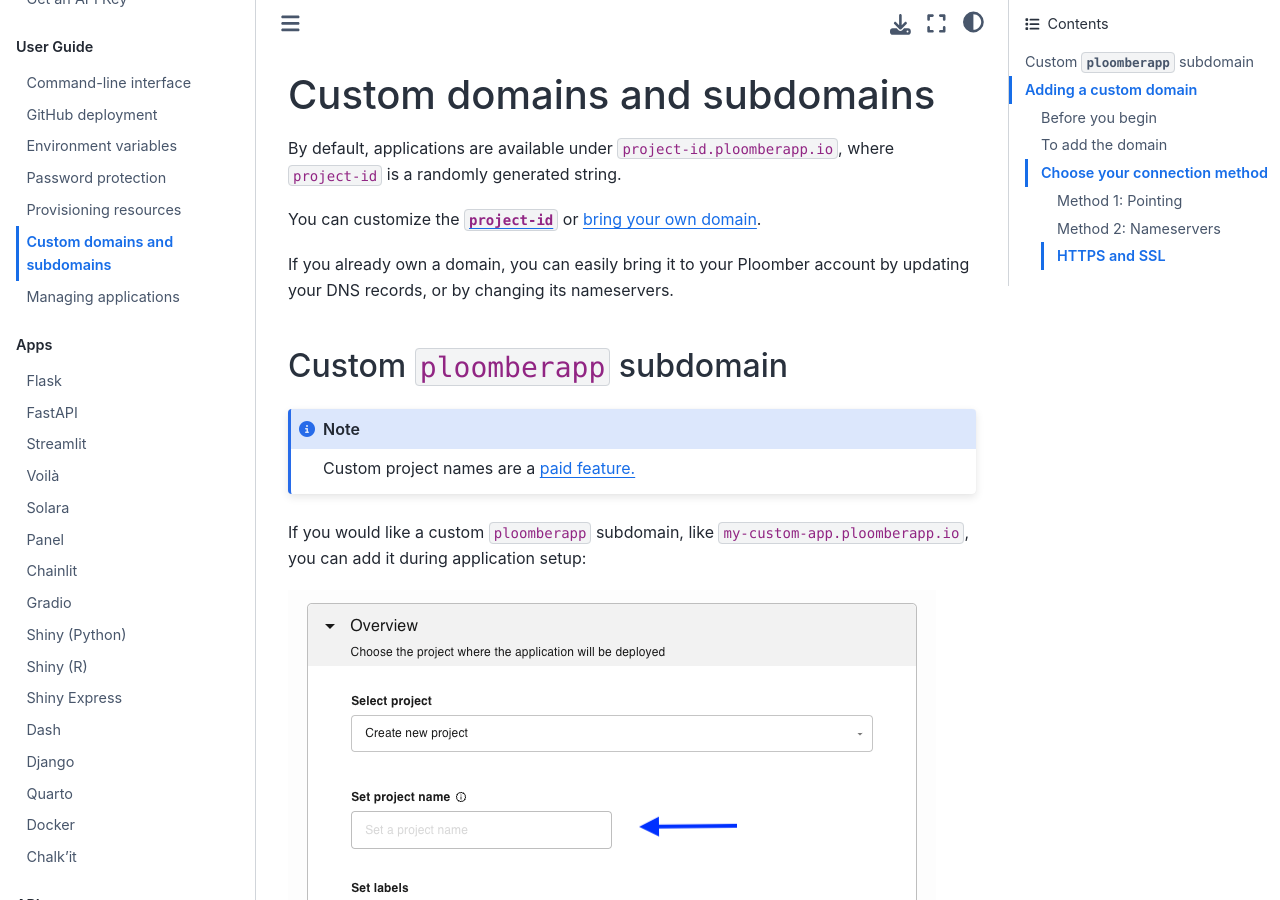
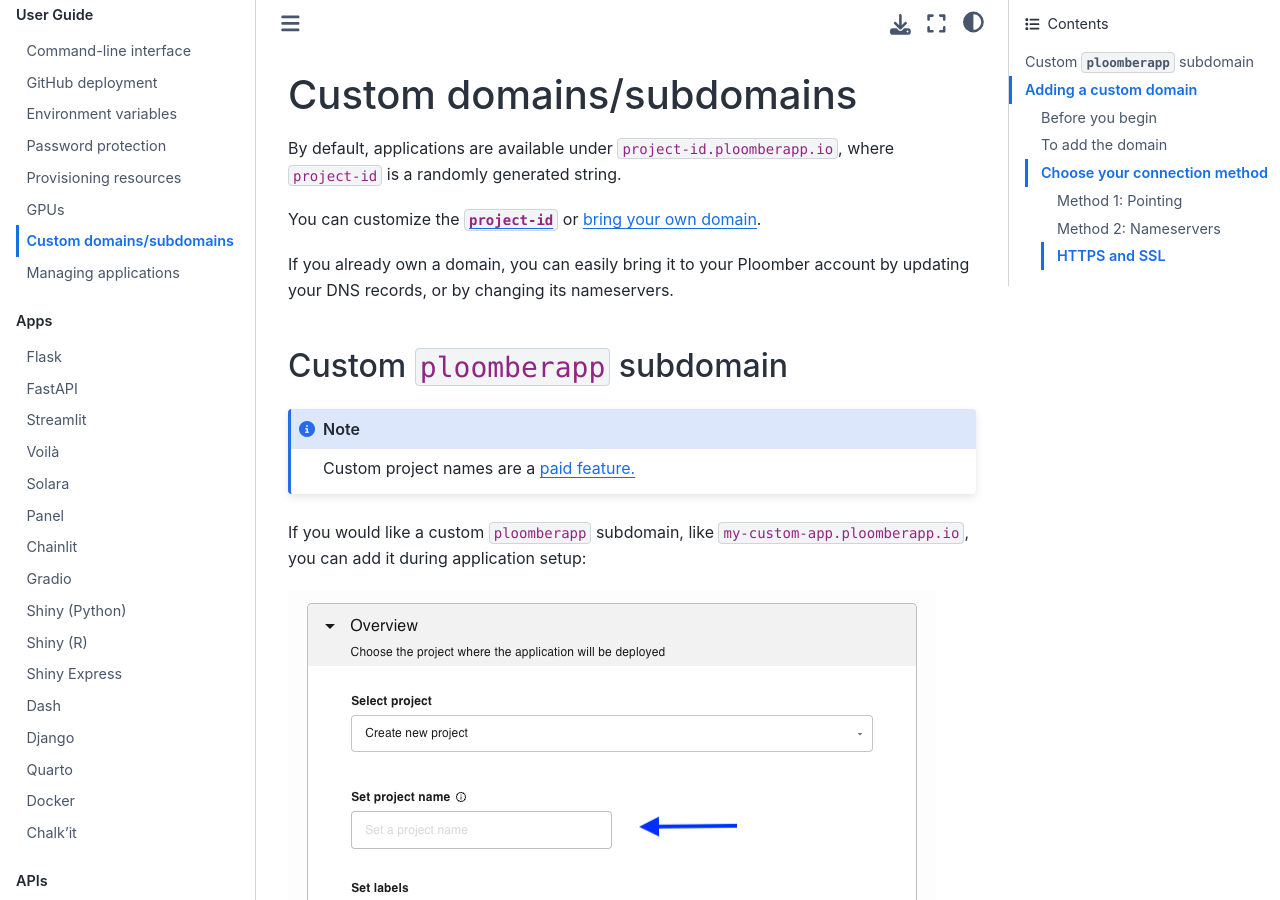
Before and after one commit to ploomber/doc, a Jupyter Book: the page built from doc/user-guide/custom-domains.md, in a window 1280 px wide and 900 px high. Built offline with Jupyter Book 1.0.4 settings and Sphinx 7.4.7 and the Sphinx Book theme 1.1.4, drawn with Linux system fonts in a browser that asks for light colours; some of the changed text lies outside the part shown.

```diff
--- a/doc/_toc.yml
+++ b/doc/_toc.yml
@@ -14,6 +14,7 @@ parts:
       - file: user-guide/env-vars
       - file: user-guide/password
       - file: user-guide/resources
+      - file: user-guide/gpu
       - file: user-guide/custom-domains
       - file: user-guide/managing-apps
 
--- a/doc/user-guide/custom-domains.md
+++ b/doc/user-guide/custom-domains.md
@@ -1,4 +1,4 @@
-# Custom domains and subdomains
+# Custom domains/subdomains
 
 By default, applications are available under `project-id.ploomberapp.io`, where `project-id` is a randomly generated string.
 
```
Also changed, not shown: doc/user-guide/gpu.md (added, +23 -0 lines), doc/static/gpu/select-gpu.png (added).
